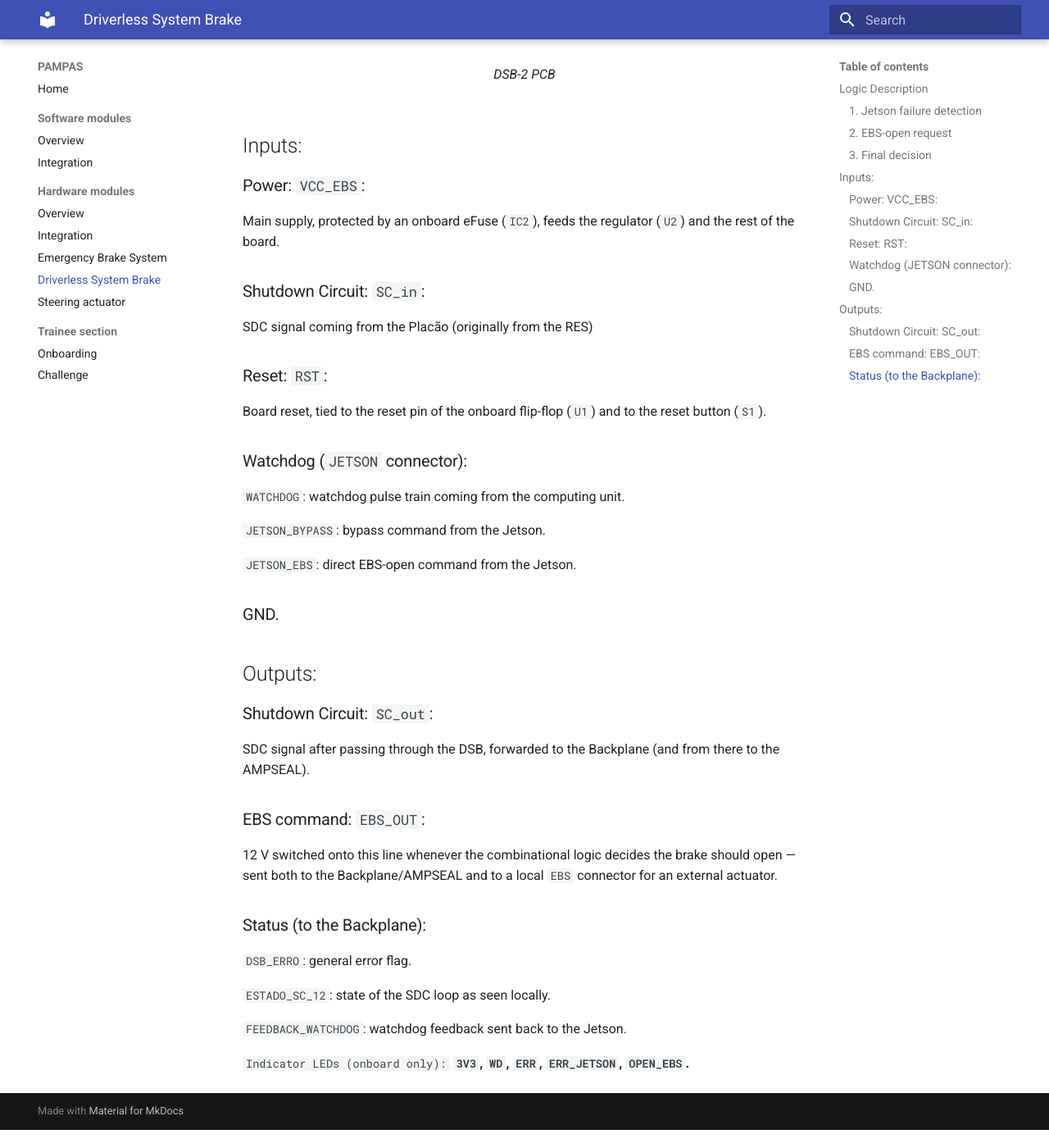
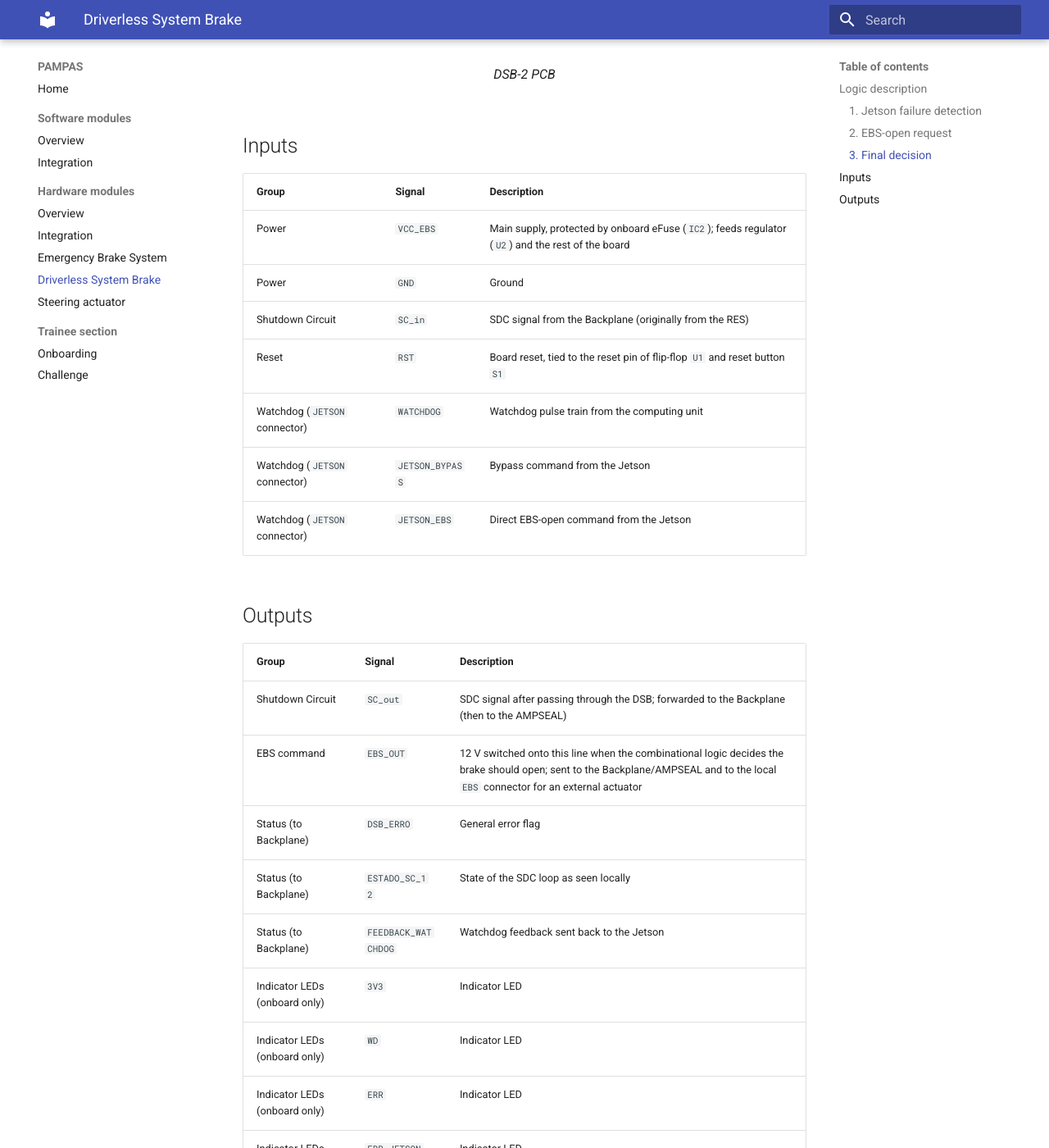
Before and after one commit to amperaufsc/pampas, an MkDocs documentation site: the page built from docs/hardware/driverless-system-brake.md, in a window 1280 px wide and 1400 px high, scrolled down 2523 px. Shown: the whole window at 82% size. Built offline with MkDocs 1.6.1 and Material for MkDocs 9.7.7, drawn with Linux system fonts in a browser that asks for light colours; the version menu is left out; before the commit the page ends 3901 px from its top, so only the background shows below that; some of the changed text lies outside the part shown.

Commit message:
fix: replace inputs and outputs section texts for tables

```diff
--- a/docs/hardware/driverless-system-brake.md
+++ b/docs/hardware/driverless-system-brake.md
@@ -49,40 +49,29 @@ Drives `Q2` → relay `K2` → `EBS_OUT`. It goes high if **any** of the upstrea
   <figcaption>DSB-2 PCB</figcaption>
 </figure>
 
+## Inputs
 
-## Inputs:
+| Group | Signal | Description |
+|---|---|---|
+| Power | `VCC_EBS` | Main supply, protected by onboard eFuse (`IC2`); feeds regulator (`U2`) and the rest of the board |
+| Power | `GND` | Ground |
+| Shutdown Circuit | `SC_in` | SDC signal from the Backplane (originally from the RES) |
+| Reset | `RST` | Board reset, tied to the reset pin of flip-flop `U1` and reset button `S1` |
+| Watchdog (`JETSON` connector) | `WATCHDOG` | Watchdog pulse train from the computing unit |
+| Watchdog (`JETSON` connector) | `JETSON_BYPASS` | Bypass command from the Jetson |
+| Watchdog (`JETSON` connector) | `JETSON_EBS` | Direct EBS-open command from the Jetson |
 
-### Power: `VCC_EBS`:
-Main supply, protected by an onboard eFuse (`IC2`), feeds the regulator (`U2`) and the rest of the board.
+## Outputs
 
-### Shutdown Circuit: `SC_in`:
- SDC signal coming from the Placão (originally from the RES)
-
-### Reset: `RST`:
- Board reset, tied to the reset pin of the onboard flip-flop (`U1`) and to the reset button (`S1`).
-
-### Watchdog (`JETSON` connector):
-  `WATCHDOG`: watchdog pulse train coming from the computing unit.
-
-  `JETSON_BYPASS`: bypass command from the Jetson.
-
-  `JETSON_EBS`: direct EBS-open command from the Jetson.
-
-### GND.
-
-## Outputs:
-
-### Shutdown Circuit: `SC_out`:
-SDC signal after passing through the DSB, forwarded to the Backplane (and from there to the AMPSEAL).
-
-### EBS command: `EBS_OUT`:
-12 V switched onto this line whenever the combinational logic decides the brake should open — sent both to the Backplane/AMPSEAL and to a local `EBS` connector for an external actuator.
-
-### Status (to the Backplane):
-`DSB_ERRO`: general error flag.
-
-`ESTADO_SC_12`: state of the SDC loop as seen locally.
-
-`FEEDBACK_WATCHDOG`: watchdog feedback sent back to the Jetson.
-
-`Indicator LEDs (onboard only):` **`3V3`, `WD`, `ERR`, `ERR_JETSON`, `OPEN_EBS`.**
+| Group | Signal | Description |
+|---|---|---|
+| Shutdown Circuit | `SC_out` | SDC signal after passing through the DSB; forwarded to the Backplane (then to the AMPSEAL) |
+| EBS command | `EBS_OUT` | 12 V switched onto this line when the combinational logic decides the brake should open; sent to the Backplane/AMPSEAL and to the local `EBS` connector for an external actuator |
+| Status (to Backplane) | `DSB_ERRO` | General error flag |
+| Status (to Backplane) | `ESTADO_SC_12` | State of the SDC loop as seen locally |
+| Status (to Backplane) | `FEEDBACK_WATCHDOG` | Watchdog feedback sent back to the Jetson |
+| Indicator LEDs (onboard only) | `3V3` | Indicator LED |
+| Indicator LEDs (onboard only) | `WD` | Indicator LED |
+| Indicator LEDs (onboard only) | `ERR` | Indicator LED |
+| Indicator LEDs (onboard only) | `ERR_JETSON` | Indicator LED |
+| Indicator LEDs (onboard only) | `OPEN_EBS` | Indicator LED |
```
Also changed, not shown: other parts of docs/hardware/driverless-system-brake.md (+3 -3 lines).
